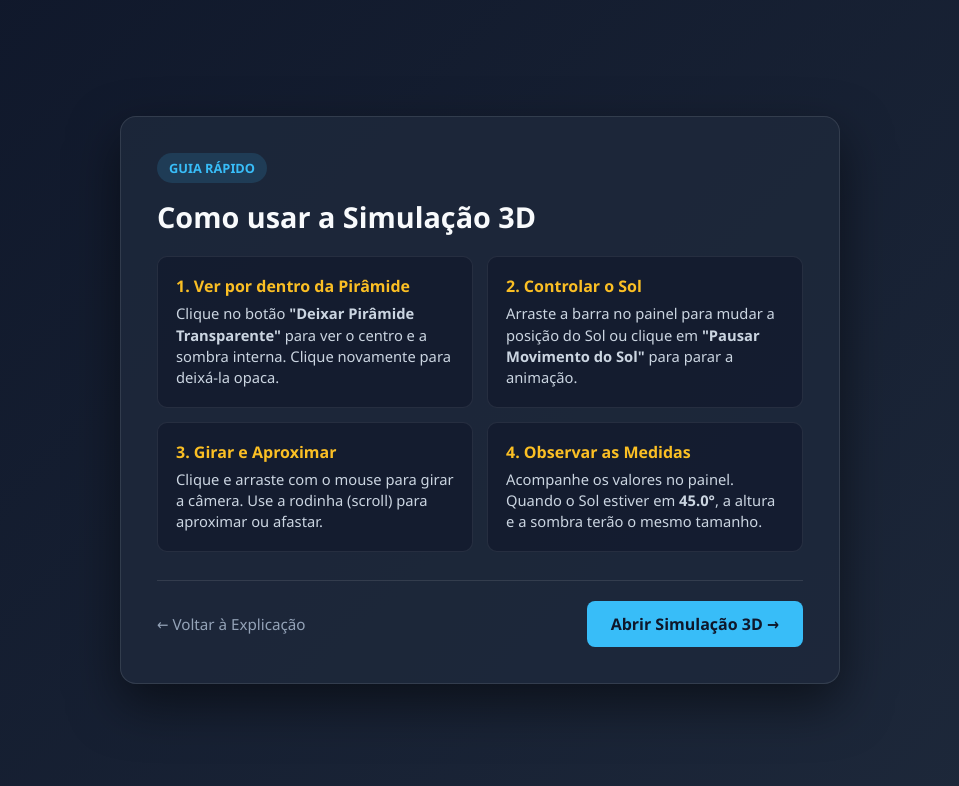
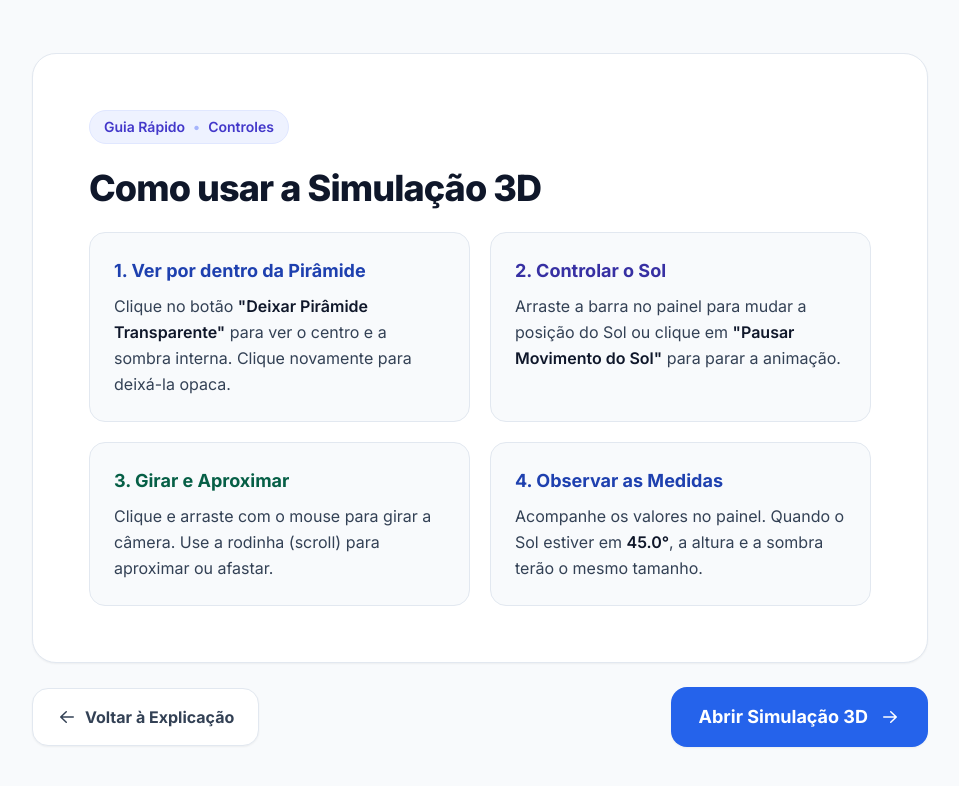
Before and after one commit to Parreirasgl/js-0008-measuring-with-geometry, a plain HTML site: page instrucoes.html in a window 1280 px wide. Shown: the whole page, without its empty margins (160-1119 px from the left). Drawn offline with nearby package versions, Linux system fonts and the light colour scheme.

Commit message:
Update instrucoes.html
Adjust the design

```diff
--- a/instrucoes.html
+++ b/instrucoes.html
@@ -1,126 +1,117 @@
 <!DOCTYPE html>
 <html lang="pt-BR">
 <head>
-    <meta charset="UTF-8">
-    <meta name="viewport" content="width=device-width, initial-scale=1.0">
+  <meta charset="UTF-8" />
+  <meta name="viewport" content="width=device-width, initial-scale=1.0" />
   <title>Instruções — Simulador 3D de Tales</title>
+  <script src="https://cdn.tailwindcss.com"></script>
+  <link rel="preconnect" href="https://fonts.googleapis.com" />
+  <link rel="preconnect" href="https://fonts.gstatic.com" crossorigin />
+  <link href="https://fonts.googleapis.com/css2?family=Inter:wght@400;500;600;700;800&display=swap" rel="stylesheet" />
+
   <style>
-        * { box-sizing: border-box; margin: 0; padding: 0; }
+    *, *::before, *::after {
+      box-sizing: border-box;
+    }
+
     body {
-            font-family: 'Segoe UI', Tahoma, Geneva, Verdana, sans-serif;
-            background: linear-gradient(135deg, #0f172a 0%, #1e293b 100%);
-            color: #f8fafc;
-            min-height: 100vh;
-            display: flex;
-            align-items: center;
-            justify-content: center;
-            padding: 20px;
+      font-family: 'Inter', -apple-system, BlinkMacSystemFont, sans-serif;
+      background-color: #f8fafc;
+      color: #0f172a;
+      overflow-x: hidden;
     }
-        .container {
-            max-width: 720px;
-            background: rgba(30, 41, 59, 0.85);
-            border: 1px solid rgba(255, 255, 255, 0.1);
-            border-radius: 16px;
-            padding: 36px;
-            box-shadow: 0 20px 50px rgba(0,0,0,0.5);
+
+    .page-view {
+      animation: fadeInPage 0.22s ease-out;
     }
-        .badge {
-            display: inline-block;
-            background: rgba(56, 189, 248, 0.15);
-            color: #38bdf8;
-            padding: 6px 12px;
-            border-radius: 20px;
-            font-size: 0.8rem;
-            font-weight: bold;
-            margin-bottom: 14px;
+
+    @keyframes fadeInPage {
+      from {
+        opacity: 0;
+        transform: translateY(6px);
       }
-        h1 {
-            font-size: 1.8rem;
-            margin-bottom: 20px;
+      to {
+        opacity: 1;
+        transform: translateY(0);
       }
-        .grid-instructions {
-            display: grid;
-            grid-template-columns: 1fr 1fr;
-            gap: 14px;
-            margin: 20px 0;
-        }
-        .card {
-            background: rgba(15, 23, 42, 0.6);
-            padding: 18px;
-            border-radius: 10px;
-            border: 1px solid rgba(255,255,255,0.08);
-        }
-        .card h3 {
-            color: #fbbf24;
-            font-size: 1rem;
-            margin-bottom: 6px;
-        }
-        .card p {
-            color: #cbd5e1;
-            font-size: 0.92rem;
-            line-height: 1.45;
-        }
-        .nav-footer {
-            margin-top: 28px;
-            display: flex;
-            justify-content: space-between;
-            align-items: center;
-            border-top: 1px solid rgba(255, 255, 255, 0.1);
-            padding-top: 20px;
-        }
-        .btn-back {
-            color: #94a3b8;
-            text-decoration: none;
-            font-size: 0.95rem;
-        }
-        .btn-back:hover { color: #f8fafc; }
-        .btn-next {
-            background: #38bdf8;
-            color: #0f172a;
-            text-decoration: none;
-            padding: 12px 24px;
-            border-radius: 8px;
-            font-weight: bold;
-            font-size: 1rem;
-            transition: transform 0.2s, background 0.2s;
-        }
-        .btn-next:hover {
-            background: #0ea5e9;
-            transform: translateY(-2px);
-        }
-        @media (max-width: 600px) {
-            .grid-instructions { grid-template-columns: 1fr; }
     }
   </style>
 </head>
-<body>
-    <div class="container">
-        <span class="badge">GUIA RÁPIDO</span>
-        <h1>Como usar a Simulação 3D</h1>
+<body class="min-h-screen flex flex-col py-6 px-4 sm:px-6 lg:px-8">
 
-        <div class="grid-instructions">
-            <div class="card">
-                <h3>1. Ver por dentro da Pirâmide</h3>
-                <p>Clique no botão <strong>"Deixar Pirâmide Transparente"</strong> para ver o centro e a sombra interna. Clique novamente para deixá-la opaca.</p>
+  <main class="page-view max-w-4xl w-full mx-auto flex-1 flex flex-col justify-center gap-6">
+    <section class="bg-white rounded-3xl shadow-sm border border-slate-200 p-8 sm:p-12 md:p-14">
+      <div class="inline-flex items-center gap-2 px-3.5 py-1.5 rounded-full bg-indigo-50 border border-indigo-100 text-indigo-700 text-sm font-semibold mb-6">
+        <span>Guia Rápido</span>
+        <span class="text-indigo-300">•</span>
+        <span>Controles</span>
       </div>
-            <div class="card">
-                <h3>2. Controlar o Sol</h3>
-                <p>Arraste a barra no painel para mudar a posição do Sol ou clique em <strong>"Pausar Movimento do Sol"</strong> para parar a animação.</p>
+
+      <h1 class="text-3xl sm:text-4xl font-extrabold text-slate-900 tracking-tight mb-6">
+        Como usar a Simulação 3D
+      </h1>
+
+      <div class="grid grid-cols-1 sm:grid-cols-2 gap-4 sm:gap-5">
+        <div class="bg-slate-50 border border-slate-200 rounded-2xl p-6">
+          <h2 class="text-lg font-bold text-blue-800 mb-2">
+            1. Ver por dentro da Pirâmide
+          </h2>
+          <p class="text-base text-slate-700 leading-relaxed">
+            Clique no botão <strong class="text-slate-900 font-semibold">"Deixar Pirâmide Transparente"</strong> para ver o centro e a sombra interna. Clique novamente para deixá-la opaca.
+          </p>
         </div>
-            <div class="card">
-                <h3>3. Girar e Aproximar</h3>
-                <p>Clique e arraste com o mouse para girar a câmera. Use a rodinha (scroll) para aproximar ou afastar.</p>
+
+        <div class="bg-slate-50 border border-slate-200 rounded-2xl p-6">
+          <h2 class="text-lg font-bold text-indigo-800 mb-2">
+            2. Controlar o Sol
+          </h2>
+          <p class="text-base text-slate-700 leading-relaxed">
+            Arraste a barra no painel para mudar a posição do Sol ou clique em <strong class="text-slate-900 font-semibold">"Pausar Movimento do Sol"</strong> para parar a animação.
+          </p>
         </div>
-            <div class="card">
-                <h3>4. Observar as Medidas</h3>
-                <p>Acompanhe os valores no painel. Quando o Sol estiver em <strong>45.0°</strong>, a altura e a sombra terão o mesmo tamanho.</p>
+
+        <div class="bg-slate-50 border border-slate-200 rounded-2xl p-6">
+          <h2 class="text-lg font-bold text-emerald-800 mb-2">
+            3. Girar e Aproximar
+          </h2>
+          <p class="text-base text-slate-700 leading-relaxed">
+            Clique e arraste com o mouse para girar a câmera. Use a rodinha (scroll) para aproximar ou afastar.
+          </p>
+        </div>
+
+        <div class="bg-slate-50 border border-slate-200 rounded-2xl p-6">
+          <h2 class="text-lg font-bold text-blue-800 mb-2">
+            4. Observar as Medidas
+          </h2>
+          <p class="text-base text-slate-700 leading-relaxed">
+            Acompanhe os valores no painel. Quando o Sol estiver em <strong class="text-slate-900 font-semibold">45.0°</strong>, a altura e a sombra terão o mesmo tamanho.
+          </p>
         </div>
       </div>
+    </section>
 
-        <div class="nav-footer">
-            <a href="index.html" class="btn-back">← Voltar à Explicação</a>
-            <a href="simulacao.html" class="btn-next">Abrir Simulação 3D →</a>
-        </div>
-    </div>
+    <footer class="flex flex-wrap items-center justify-between gap-4">
+      <a
+        href="index.html"
+        class="inline-flex items-center justify-center gap-2 px-6 py-4 rounded-2xl bg-white hover:bg-slate-100 text-slate-700 border border-slate-200 font-bold text-base shadow-sm transition-all"
+      >
+        <svg xmlns="http://www.w3.org/2000/svg" class="w-5 h-5 shrink-0" viewBox="0 0 20 20" fill="currentColor" aria-hidden="true">
+          <path fill-rule="evenodd" d="M17 10a.75.75 0 01-.75.75H5.612l4.158 3.96a.75.75 0 11-1.04 1.08l-5.5-5.25a.75.75 0 010-1.08l5.5-5.25a.75.75 0 111.04 1.08L5.612 9.25H16.25A.75.75 0 0117 10z" clip-rule="evenodd" />
+        </svg>
+        <span>Voltar à Explicação</span>
+      </a>
+
+      <a
+        href="simulacao.html"
+        class="inline-flex items-center justify-center gap-3 px-7 py-4 rounded-2xl bg-blue-600 hover:bg-blue-700 active:bg-blue-800 text-white font-bold text-base sm:text-lg shadow-sm hover:shadow transition-all"
+      >
+        <span>Abrir Simulação 3D</span>
+        <svg xmlns="http://www.w3.org/2000/svg" class="w-5 h-5 shrink-0" viewBox="0 0 20 20" fill="currentColor" aria-hidden="true">
+          <path fill-rule="evenodd" d="M3 10a.75.75 0 01.75-.75h10.638L10.23 5.29a.75.75 0 111.04-1.08l5.5 5.25a.75.75 0 010 1.08l-5.5 5.25a.75.75 0 11-1.04-1.08l4.158-3.96H3.75A.75.75 0 013 10z" clip-rule="evenodd" />
+        </svg>
+      </a>
+    </footer>
+  </main>
+
 </body>
 </html>
```
Lines whose indentation alone changed are shown as unchanged.
